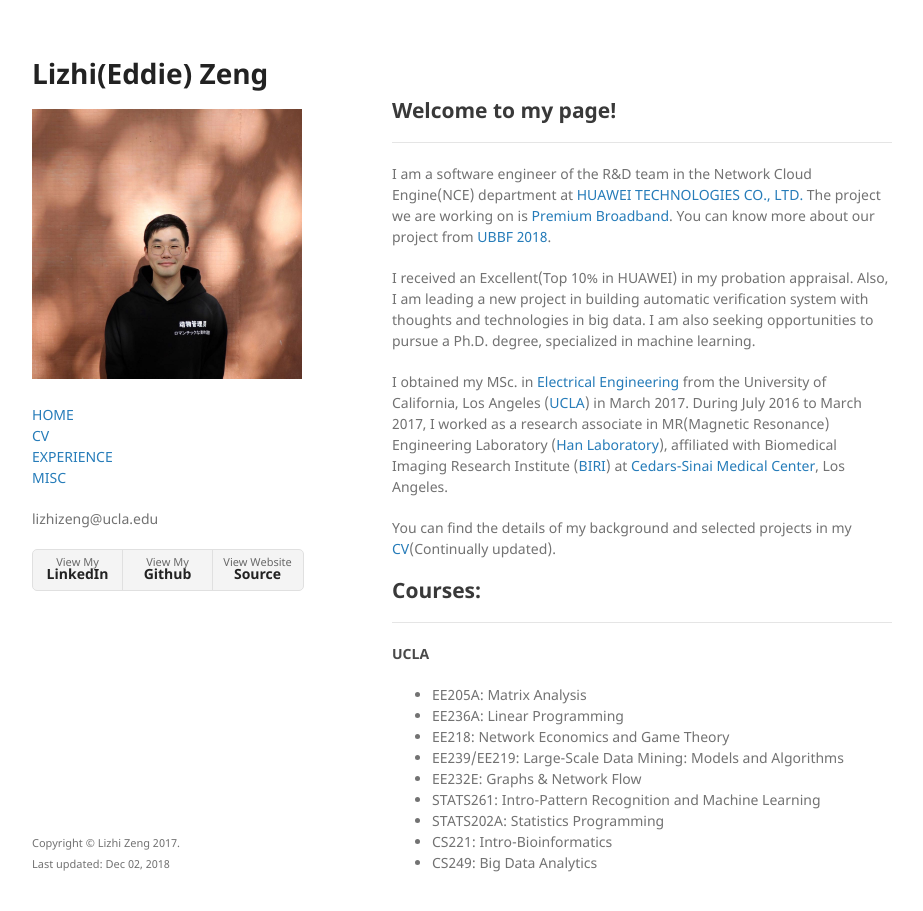
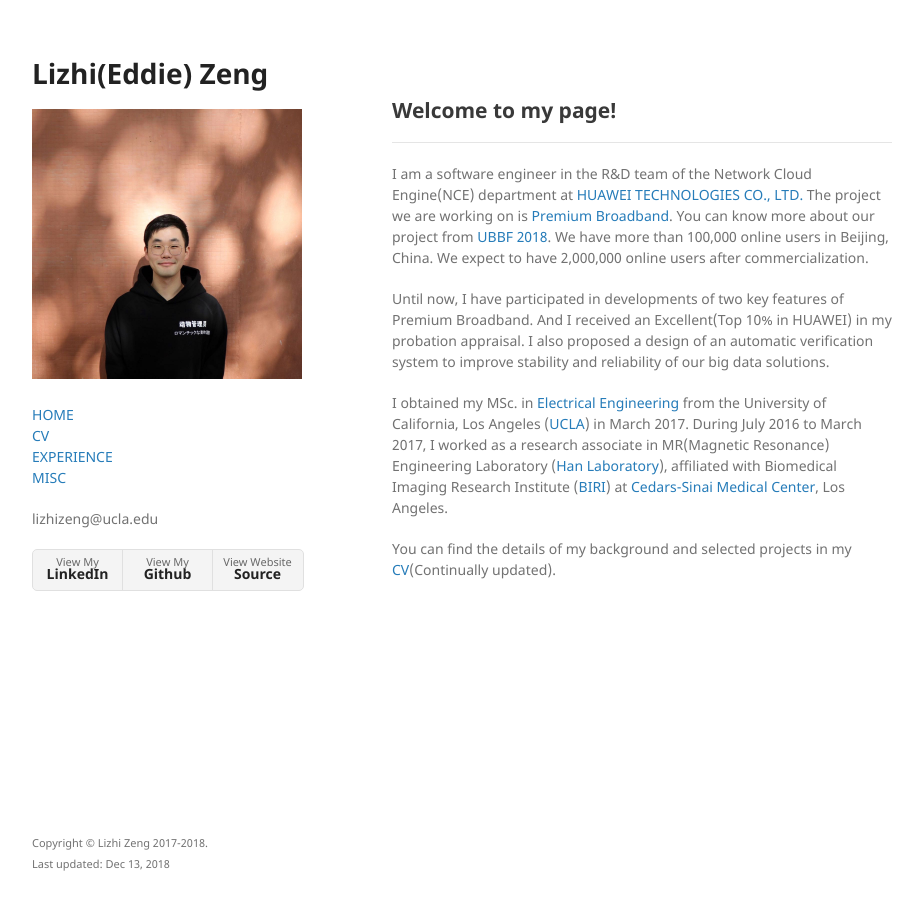
Before and after one commit to lizhiz/lizhiz.github.io, a Jekyll site: the page built from index.md, in a window 1280 px wide and 943 px high. Shown: the top 911 px of the window, without its empty margins (178-1101 px from the left). Built offline with Jekyll 4.4.1, drawn with Linux system fonts in a browser that asks for light colours; the repository's description, which GitHub fills in, is left out.

Commit message:
update information

```diff
--- a/_layouts/default.html
+++ b/_layouts/default.html
@@ -23,7 +23,7 @@
 
         <p class="view">
           <a href="{{ site.github.url }}/index">HOME</a><br>
-          <a href="https://drive.google.com/file/d/1CTuPzUxJg6IMd-O5bHe3BUxPGp9bbIDR/view?usp=sharing" target="_blank">CV</a><br>
+          <a href="https://drive.google.com/file/d/1qqPMvP07Em7Rs3VZpEJeHCb1BQFG-VRO/view?usp=sharing" target="_blank">CV</a><br>
           <a href="{{ site.github.url }}/experience">EXPERIENCE</a><br>
           <a href="{{ site.github.url }}/miscellaneous">MISC</a>
         </p>
@@ -48,8 +48,8 @@
       <footer>
         <p>
           <small>
-            Copyright © Lizhi Zeng 2017.<br>
-            Last updated: Dec 02, 2018
+            Copyright © Lizhi Zeng 2017-2018.<br>
+            Last updated: Dec 13, 2018
           </small>
          </p>
       </footer>
--- a/index.md
+++ b/index.md
@@ -8,25 +8,10 @@ layout: default
 
 * * *
 
-I am a software engineer of the R&D team in the Network Cloud Engine(NCE) department at [HUAWEI TECHNOLOGIES CO., LTD.](http://www.huawei.com/en/) The project we are working on is [Premium Broadband](https://carrier.huawei.com/en/spotlight/premium-home-broadband-enables-business-success). You can know more about our project from [UBBF 2018](https://www.huawei.com/uk/press-events/events/ubbf-2018?ic_medium=hwdc&ic_source=corp_event3_ubbf2018).
+I am a software engineer in the R&D team of the Network Cloud Engine(NCE) department at [HUAWEI TECHNOLOGIES CO., LTD.](http://www.huawei.com/en/) The project we are working on is [Premium Broadband](https://www.huawei.com/en/press-events/news/2018/9/huawei-ubbf-2018-ryan-ding-ai). You can know more about our project from [UBBF 2018](https://www.huawei.com/uk/press-events/events/ubbf-2018?ic_medium=hwdc&ic_source=corp_event3_ubbf2018). We have more than 100,000 online users in Beijing, China. We expect to have 2,000,000 online users after commercialization.
 
-I received an Excellent(Top 10% in HUAWEI) in my probation appraisal. Also, I am leading a new project in building automatic verification system with thoughts and technologies in big data. I am also seeking opportunities to pursue a Ph.D. degree, specialized in machine learning.
+Until now, I have participated in developments of two key features of Premium Broadband. And I received an Excellent(Top 10% in HUAWEI) in my probation appraisal. I also proposed a design of an automatic verification system to improve stability and reliability of our big data solutions.
 
 I obtained my MSc. in [Electrical Engineering](http://www.ee.ucla.edu) from the University of California, Los Angeles ([UCLA](http://www.ucla.edu)) in March 2017. During July 2016 to March 2017, I worked as a research associate in MR(Magnetic Resonance) Engineering Laboratory ([Han Laboratory](https://www.cedars-sinai.edu/Research/Research-Labs/Han-Lab/)), affiliated with Biomedical Imaging Research Institute ([BIRI](https://www.cedars-sinai.edu/Research/Departments-and-Institutes/Biomedical-Imaging-Research-Institute/)) at [Cedars-Sinai Medical Center](https://www.cedars-sinai.org), Los Angeles.
 
-You can find the details of my background and selected projects in my [CV](https://drive.google.com/file/d/1CTuPzUxJg6IMd-O5bHe3BUxPGp9bbIDR/view?usp=sharing)(Continually updated).
-
-## [](#header-2)Courses:
-
-* * *
-
-#### [](#header-4)UCLA
-* EE205A: Matrix Analysis
-* EE236A: Linear Programming
-* EE218: Network Economics and Game Theory
-* EE239/EE219: Large-Scale Data Mining: Models and Algorithms
-* EE232E: Graphs & Network Flow
-* STATS261: Intro-Pattern Recognition and Machine Learning
-* STATS202A: Statistics Programming
-* CS221: Intro-Bioinformatics
-* CS249: Big Data Analytics
+You can find the details of my background and selected projects in my [CV](https://drive.google.com/file/d/1qqPMvP07Em7Rs3VZpEJeHCb1BQFG-VRO/view?usp=sharing)(Continually updated).
```
Also changed, not shown: experience.md (+6 -5 lines), miscellaneous.md (+1 -1 lines), 4 other files.
